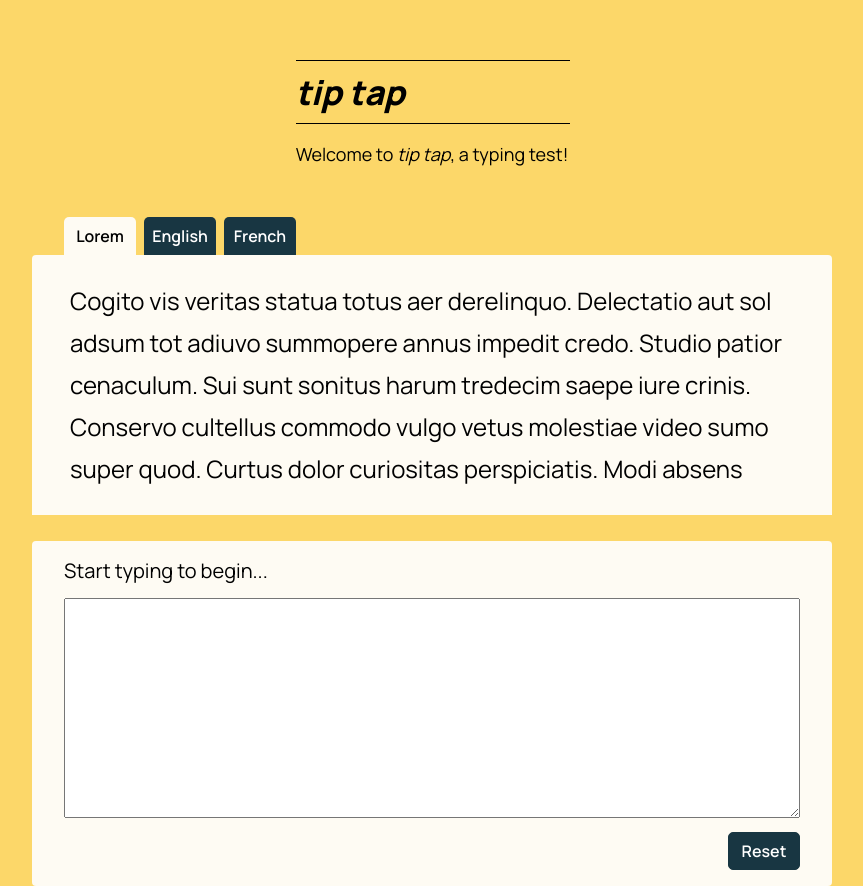
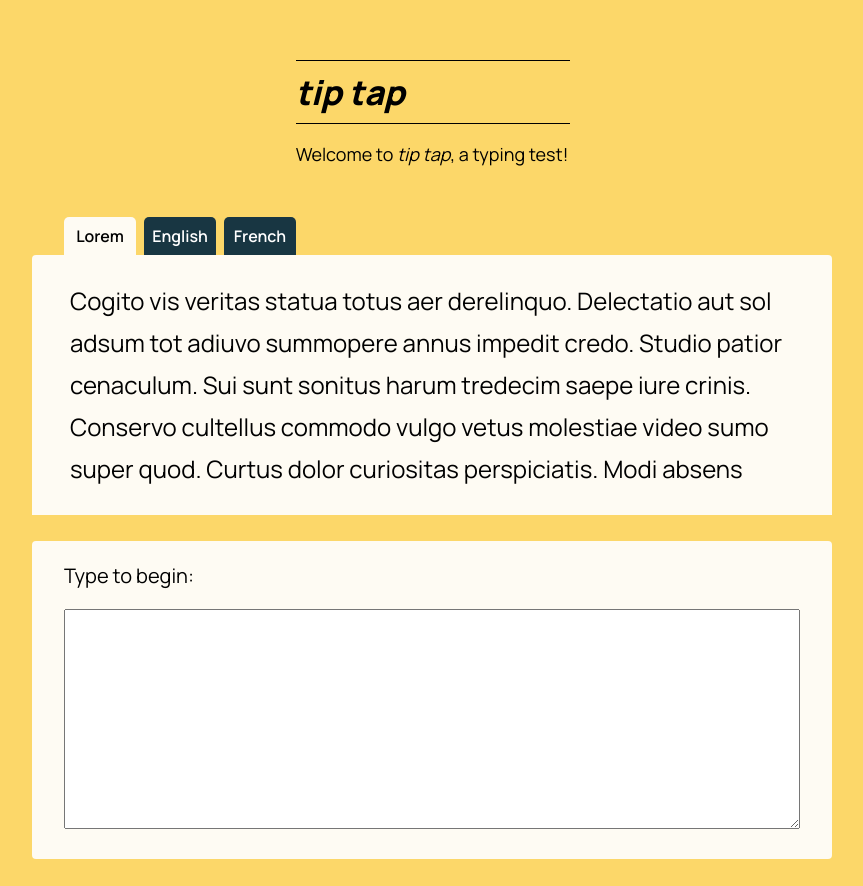
Before and after one commit to Asterids/tiptap, a SvelteKit app: page / in a window 1280 px wide. Shown: the whole page, without its empty margins (208-1071 px from the left). After the commit the page ends 859 px from the top, so only its background shows below. Built offline with nearby package versions, Linux system fonts and the light colour scheme.

Commit message:
add timer

```diff
--- a/src/routes/TypingTest/Input.svelte
+++ b/src/routes/TypingTest/Input.svelte
@@ -1,12 +1,19 @@
 <script>
-  import { inputText } from "./store";
+  import { inputText, isRunning, resetTest, startTestTimer, timerLabel } from "./store";
 </script>
 
 <section class="input-container">
   <form class="input-box">
-    <label for="type-here">Start typing to begin...</label>
-    <textarea id="type-here" rows="10" cols="19" bind:value={$inputText} />
-    <button on:click={() => inputText.set('')}>Reset</button>
+    <div class="input-box-header">
+      <label for="type-here">Type to begin:</label>
+      {#if $isRunning}
+        <p id="timer">{$timerLabel}</p>
+      {/if}
+      {#if $isRunning}
+      <button id="reset" on:click={resetTest}>Reset</button>
+      {/if}
+    </div>
+    <textarea id="type-here" rows="10" cols="19" bind:value={$inputText} on:keydown={startTestTimer} />
   </form>
 </section>
 
@@ -21,6 +28,18 @@
     border-radius: 4px;
     background-color: #fefbf3;
   }
+
+  .input-box-header {
+    display: flex;
+    justify-content: space-between;
+    align-items: center;
+    height: 38px;
+  }
+
+  #timer {
+    font-weight: 800;
+    font-size: 20px;
+    color: #257950  }
 
   .input-box {
     display: flex;
@@ -46,4 +65,13 @@
   button {
     align-self: flex-end;
   }
+
+  #reset {
+    background-color: #fefbf3;
+    color: #000;
+  }
+
+  #reset:hover {
+    background-color: #c1e4ff;
+  }
 </style>
--- a/src/routes/TypingTest/store.js
+++ b/src/routes/TypingTest/store.js
@@ -1,6 +1,48 @@
 import { writable } from 'svelte/store';
 import { generateSampleText } from "./sampleText";
+
+// TODO: fix ts errors
+// TODO: see about making timer setup cleaner
 
 export const selectedLang = writable('lorem');
 export const sampleText = writable(generateSampleText());
 export const inputText = writable('');
+
+export const isRunning = writable(false);
+const timer = 5;
+export let timerLabel = writable(`${timer}`);
+// @ts-ignore
+let intervalId;
+
+const resetText = () => {
+  inputText.set('');
+};
+
+const resetTimer = () => {
+  isRunning.set(false);
+  timerLabel.set(`${timer}`);
+  // @ts-ignore
+  clearInterval(intervalId);
+}
+
+export const resetTest = () => {
+  resetText();
+  resetTimer();
+};
+
+export function startTestTimer() {
+  resetTimer();
+  isRunning.set(true);
+  let count = timer;
+
+  intervalId = setInterval(() => {
+    count--;
+    timerLabel.set(`${count}`);
+
+    if (count < 0) {
+      // @ts-ignore
+      clearInterval(intervalId);
+      isRunning.set(false);
+    }
+  }, 1000);
+}
```
